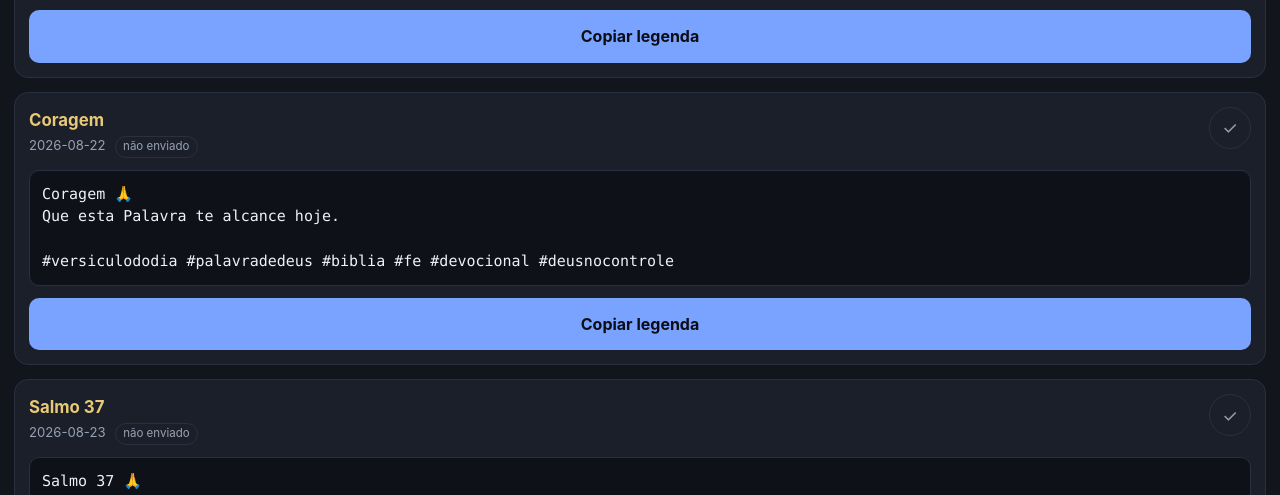
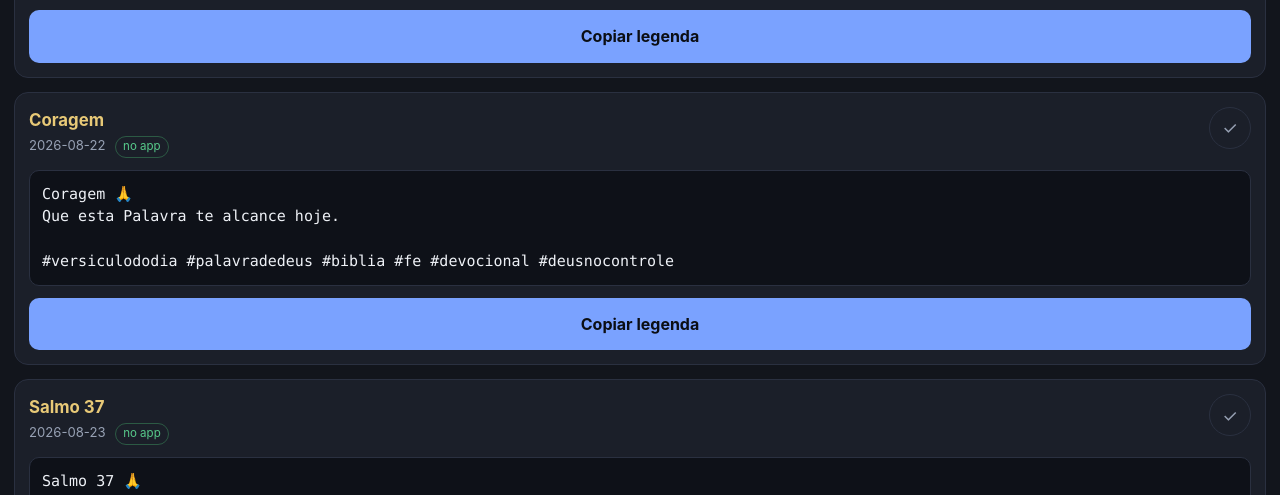
Before and after one commit to thiagobteles/2plusstudio, a plain HTML site: page legendas.html in a window 1280 px wide. Shown: the part 1440-1935 px from the top of the page. Drawn offline with Linux system fonts and the light colour scheme.

Commit message:
legendas: marca Coragem e Salmo 37 como entregues na caixa do app

```diff
--- a/legendas.html
+++ b/legendas.html
@@ -130,7 +130,7 @@ Que esta Palavra te alcance hoje.
     <header>
       <div>
         <h2>Coragem</h2>
-        <p class="dia">2026-08-22 <span class="selo">não enviado</span></p>
+        <p class="dia">2026-08-22 <span class="selo enviado">no app</span></p>
       </div>
       <button class="feito" type="button" title="marcar como já postado">✓</button>
     </header>
@@ -144,7 +144,7 @@ Que esta Palavra te alcance hoje.
     <header>
       <div>
         <h2>Salmo 37</h2>
-        <p class="dia">2026-08-23 <span class="selo">não enviado</span></p>
+        <p class="dia">2026-08-23 <span class="selo enviado">no app</span></p>
       </div>
       <button class="feito" type="button" title="marcar como já postado">✓</button>
     </header>
```
